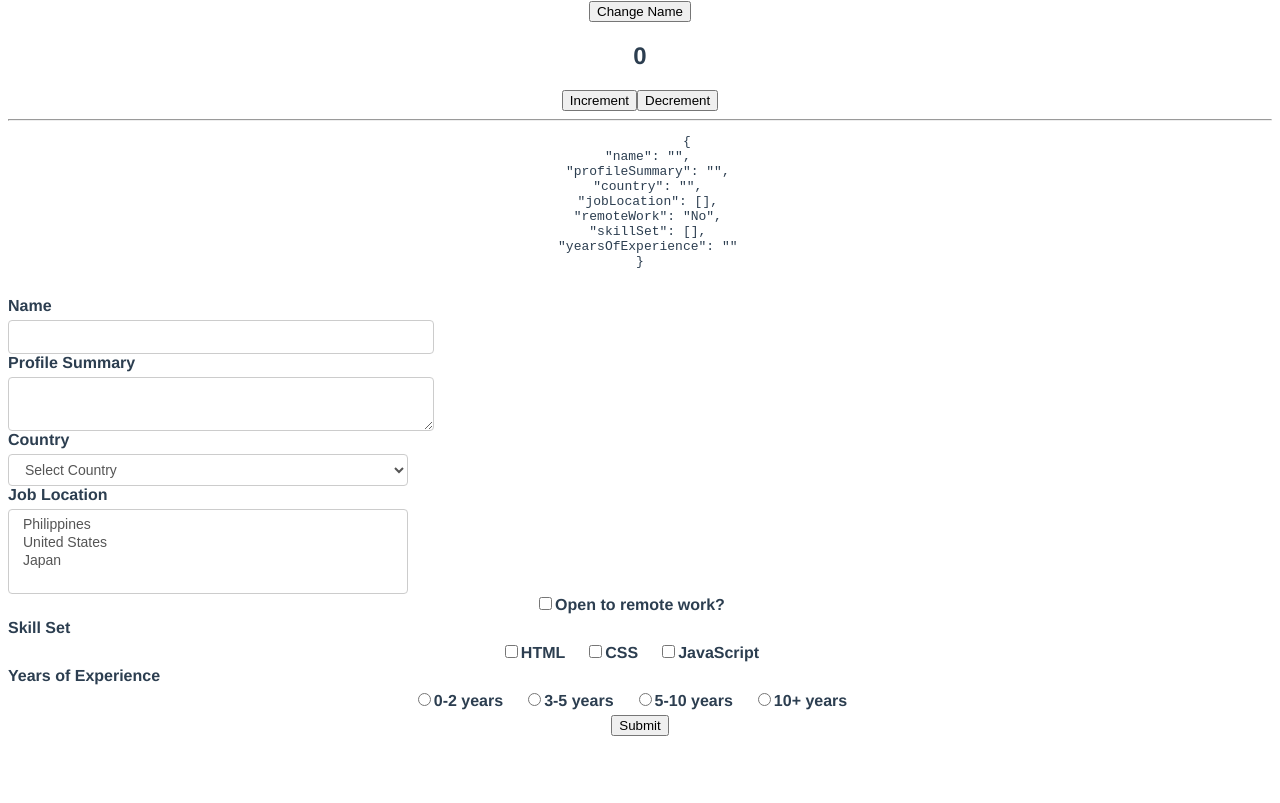
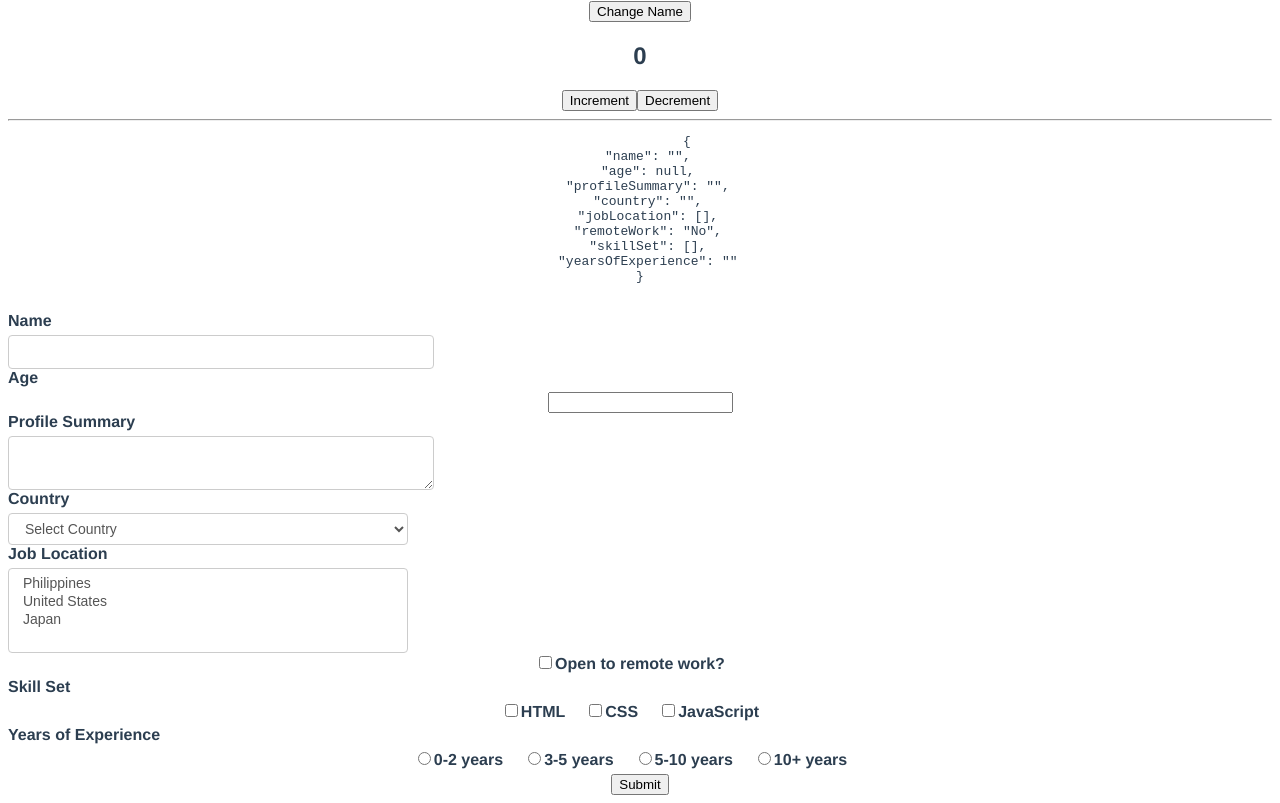
Before and after one commit to RommelAgasa/learn_vue_js, a Vue app: page / in a window 1280 px wide. Shown: the part 3255-4058 px from the top of the page. Before the commit the page ends 3999 px from the top, so only its background shows below. Built offline with nearby package versions, Linux system fonts and the light colour scheme.

Commit message:
- modifiers

```diff
--- a/src/components/FormHandling.vue
+++ b/src/components/FormHandling.vue
@@ -5,14 +5,18 @@
             {{ JSON.stringify(formValues, null, 2) }}
         </pre>
     </div>
-    <form @submit="submitForm($event)">
+    <form @submit.prevent="submitForm()">
         <div>
             <label for="name">Name</label>
-            <input type="text" id="name" v-model="formValues.name">
+            <input type="text" id="name" v-model.lazy.trim="formValues.name">
+        </div>
+        <div>
+            <label for="age">Age</label>
+            <input type="number" id="age" v-model.number="formValues.age">
         </div>
         <div>
             <label for="profile">Profile Summary</label>
-            <textarea id="profile" v-model="formValues.profileSummary"></textarea>
+            <textarea id="profile" v-model.trim="formValues.profileSummary"></textarea>
         </div>
         <div>
             <label for="country">Country</label>
@@ -98,6 +102,7 @@
         return {
             formValues: {
                 name: '',
+                age: null,
                 profileSummary: '',
                 country: '',
                 jobLocation: [],
@@ -108,8 +113,7 @@
         }
     },
     methods:{
-        submitForm(event){
-            event.preventDefault();
+        submitForm(){
             console.log('Form Values: ', this.formValues);
         }
     }
```
